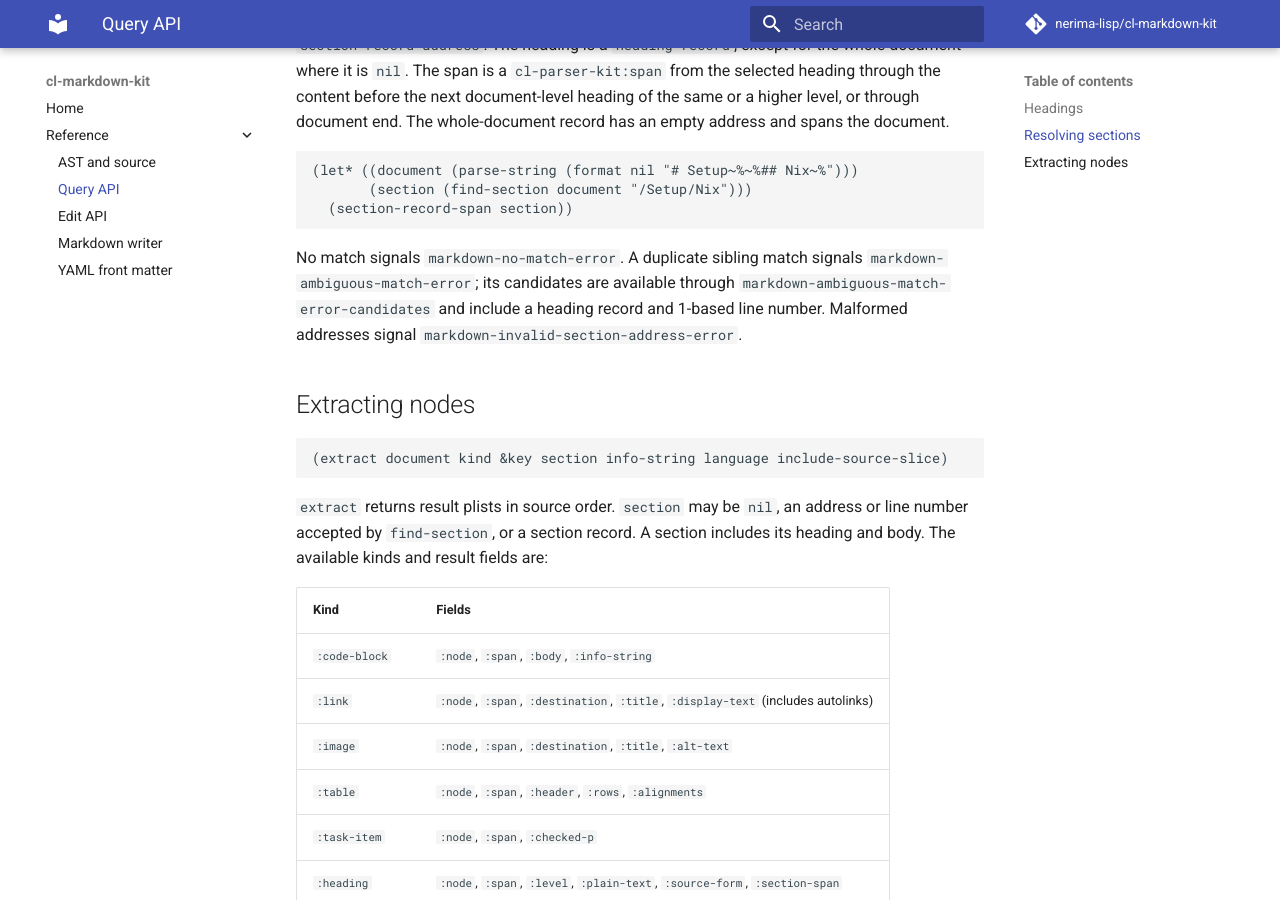
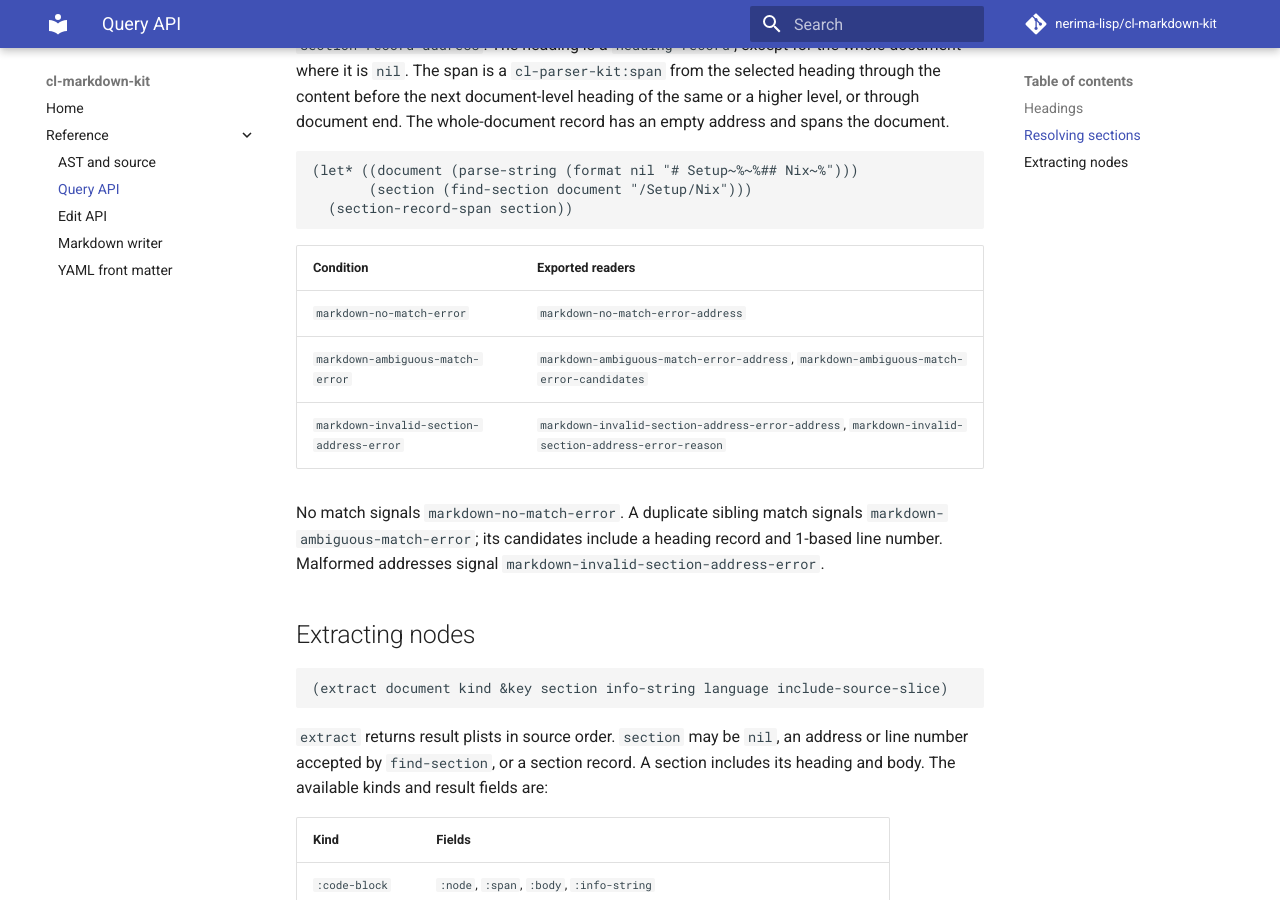
Before and after one commit to nerima-lisp/cl-markdown-kit, an MkDocs documentation site: the page built from docs/src/reference/query.md, in a window 1280 px wide and 900 px high, scrolled down 1119 px. Built offline with MkDocs 1.6.1 and Material for MkDocs 9.7.7, drawn with Linux system fonts in a browser that asks for light colours; comment, search, counter and statistics services are not loaded.

Commit message:
docs: align API references with implementation

````diff
--- a/docs/src/reference/query.md
+++ b/docs/src/reference/query.md
@@ -50,9 +50,14 @@ end. The whole-document record has an empty address and spans the document.
   (section-record-span section))
 ```
 
+| Condition | Exported readers |
+|---|---|
+| `markdown-no-match-error` | `markdown-no-match-error-address` |
+| `markdown-ambiguous-match-error` | `markdown-ambiguous-match-error-address`, `markdown-ambiguous-match-error-candidates` |
+| `markdown-invalid-section-address-error` | `markdown-invalid-section-address-error-address`, `markdown-invalid-section-address-error-reason` |
+
 No match signals `markdown-no-match-error`. A duplicate sibling match signals
-`markdown-ambiguous-match-error`; its candidates are available through
-`markdown-ambiguous-match-error-candidates` and include a heading record and
+`markdown-ambiguous-match-error`; its candidates include a heading record and
 1-based line number. Malformed addresses signal
 `markdown-invalid-section-address-error`.
 
````
Also changed, not shown: docs/design/architecture.md (+36 -15 lines).
